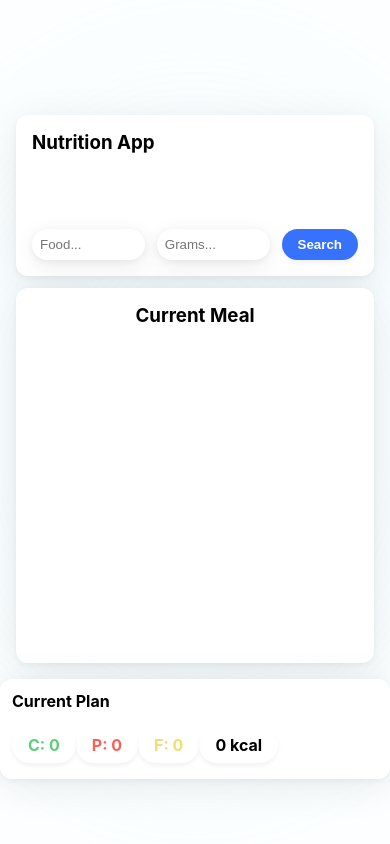
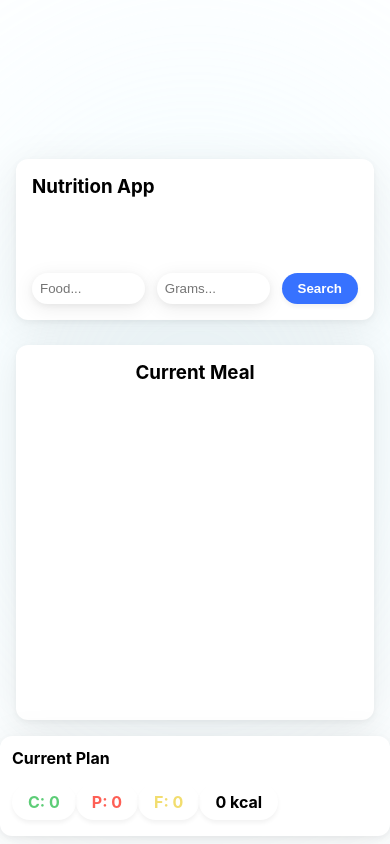
Before and after one commit to PlamenKosharov/react-nutrition-app, a React (Create React App) app: page / in a window 390 px wide. Built offline with nearby package versions, Linux system fonts and the light colour scheme.

Commit message:
Final touches

```diff
--- a/src/components/CalculatorSection/CalculatorSection.module.css
+++ b/src/components/CalculatorSection/CalculatorSection.module.css
@@ -1,6 +1,7 @@
 .calculatorCard {
     display: flex;
     flex-direction: column;
+
     height: 450px;
 }
 
@@ -10,8 +11,10 @@
 
 .addButton{
     background-color: #30bced;
+
     margin-left: auto;
     margin-bottom: 5px;
+
     min-width: 76px;
 }
 
@@ -23,6 +26,5 @@
     .calculatorCard {
         width: 50%;
         height: 45%;
-        margin-top: 50px;
     }
 }
--- a/src/components/CalculatorSection/FoodDataSection/FoodDataSection.module.css
+++ b/src/components/CalculatorSection/FoodDataSection/FoodDataSection.module.css
@@ -3,8 +3,9 @@
     flex-direction: column;
     justify-content: center;
     align-items: center;
+    gap: 5px;
+
     margin-top: 15px;
-    gap: 5px;
 }
 
 .calorieInfo{
@@ -12,10 +13,12 @@
     top: 50%;
     left: 30%;
     transform: translate(-50%, -50%);
+
     font-size: 0.90rem;
     font-weight: bold;
+    color: white;
+
     background-color: black;
-    color: white;
     border-radius: 50px;
     padding: 2px 12px;
 }
--- a/src/components/CalculatorSection/SearchSection/SearchSection.module.css
+++ b/src/components/CalculatorSection/SearchSection/SearchSection.module.css
@@ -1,17 +1,19 @@
 .searchSection {
     display: flex;
     gap: 12px;
+
     width: 100%;
-
 }
 
 .searchInput {
     width: 90%;
     padding: 8px;
+
     border-radius: 50px;
     outline: none;
     border: none;
     box-shadow: 0 4px 20px rgba(0, 0, 0, 0.08), 0 2px 6px rgba(0, 0, 0, 0.05);
+
     transition: all 0.25s ease;
 }
 
--- a/src/components/CurrentPlanSection/CurrentPlanCard.module.css
+++ b/src/components/CurrentPlanSection/CurrentPlanCard.module.css
@@ -3,17 +3,16 @@
     flex-direction: row;
     height: 100px;
     width: 100%;
-    max-width: 788px;
     gap: 12px;
     overflow: auto;
 }
 
 .mealButton{
+    flex-direction: row;
+    gap: 12px;
     background-color: green;
     padding: 2px 12px;
     display: flex;
-    flex-direction: row;
-    gap: 12px;
     cursor: pointer;
 }
 
@@ -34,11 +33,10 @@
     display: flex;
     flex-direction: column;
     justify-content: space-between;
-    min-width: 480px;
+    flex-wrap: wrap;
+    width: 100% ;
     max-width: 480px;
-    width: 100% ;
     overflow: auto;
-    flex-wrap: wrap;
 }
 
 .macros{
@@ -68,13 +66,15 @@
 
 @media (max-width: 900px) {
     .currentPlanCard {
+        flex-wrap: wrap;
+
         padding: 12px;
-        max-width: 100vw;
+
+
         overflow: scroll;
-        flex-wrap: wrap;
     }
 
     .leftContainer > div {
-        justify-content: center;   /* centers the wrapped buttons */
+        justify-content: center;
     }
 }
--- a/src/styles/button.module.css
+++ b/src/styles/button.module.css
@@ -1,14 +1,15 @@
 .button{
-    color: white;
     padding: 8px 16px;
 
+    color: white;
     font-weight: bold;
 
     border: none;
     border-radius: 50px;
+    box-shadow: 0 3px 4px rgba(0, 0, 0, 0.05);
+
     cursor: pointer;
     transition: all 0.25s ease;
-    box-shadow: 0 3px 4px rgba(0, 0, 0, 0.05);
 }
 
 .button:hover{
--- a/src/styles/card.module.css
+++ b/src/styles/card.module.css
@@ -6,13 +6,16 @@
     flex-direction: column;
 
     padding: 18px;
+
     box-shadow: 0 7px 40px rgba(0, 0, 0, 0.08), 0 2px 6px rgba(0, 0, 0, 0.05);
     border-radius: 12px;
+
     transition: all 0.25s ease;
 }
 
 .card:hover {
     transform: translateY(-4px) scale(1.03);
+
     box-shadow: 0 12px 32px rgba(0, 0, 0, 0.12);
 }
 
@@ -20,8 +23,9 @@
     .card {
         max-width: 100vw;
         width: 100%;
+
         padding: 16px;
+
         box-sizing: border-box;
-        overflow-x: hidden;
     }
 }
--- a/src/styles/general.module.css
+++ b/src/styles/general.module.css
@@ -3,25 +3,31 @@
     justify-content: center;
     flex-direction: column;
     align-items: center;
+    gap: 16px;
+
+
     height: 100vh;
     width: 100%;
-    gap: 16px;
+
+    overflow: scroll;
+
 }
 
 .mainContainer{
+    width: 100%;
+    background-color: white;
     display: flex;
-    width: 100%;
     justify-content: center;
     align-items: center;
     flex-direction: row;
     gap: 16px;
-    background-color: white;
 }
 
 
 .app:before{
     content: "";
     position: absolute;
+
     width: 100%;
     height: 100%;
 
@@ -40,13 +46,16 @@
     z-index: 0;
 }
 
-@media (max-width: 768px){
+@media (max-width: 850px){
     .mainContainer{
         display: flex;
         flex-direction: column;
+        gap: 25px;
+
         width: 100%;
         padding: 0 16px;
-        gap: 12px;
+
+        margin-top: 150px;
     }
 
     .mainContainer > * {
```
